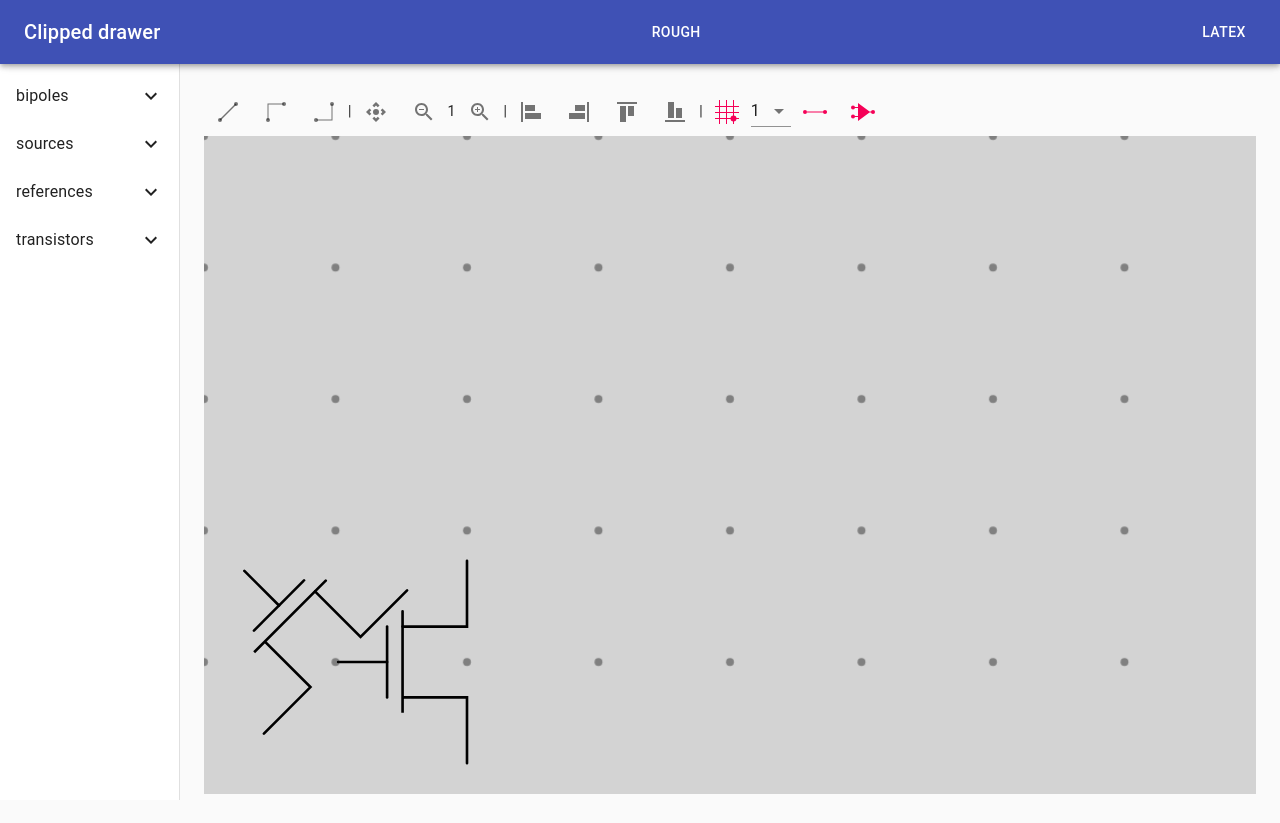
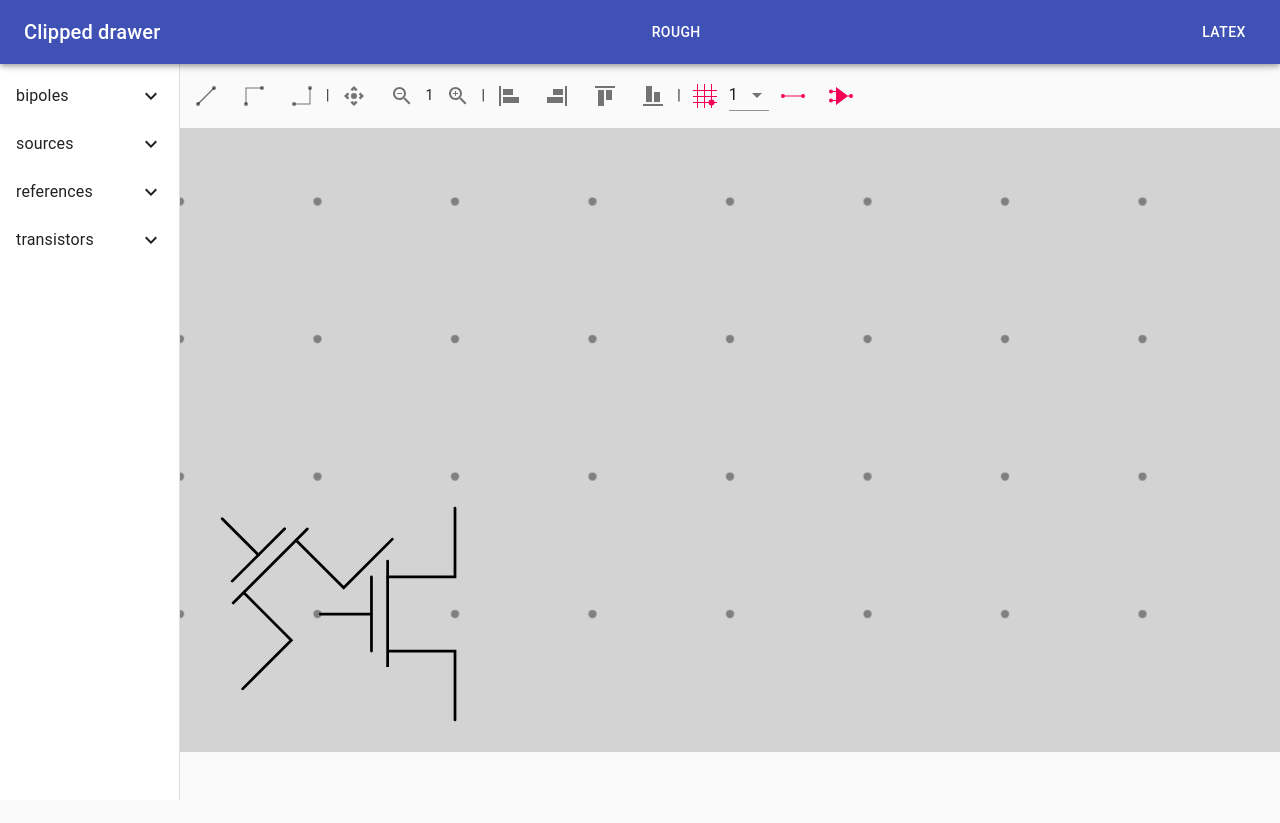
Before and after one commit to alexfauquette/physic-shem, a React (Create React App) app: page / in a window 1280 px wide. After the commit the page ends 800 px from the top, so only its background shows below. Built offline with nearby package versions, Linux system fonts and the light colour scheme.

Commit message:
update style of toolbar

```diff
--- a/src/App.js
+++ b/src/App.js
@@ -59,7 +59,7 @@ const useStyles = makeStyles((theme) => ({
   optionDrawerPaper: { width: optionDrawerWidth },
   content: {
     flexGrow: 1,
-    padding: theme.spacing(3),
+    padding: `${theme.spacing(8)} 0`,
   },
 }));
 
@@ -197,7 +197,6 @@ function App({
         <ElementOptions />
       </Drawer>
       <main className={classes.content}>
-        <Toolbar />
         <Container ref={svgRef} />
       </main>
 
--- a/src/container/toolbar.js
+++ b/src/container/toolbar.js
@@ -51,7 +51,14 @@ const ToolBar = ({
   updateMagnetOption,
 }) => {
   return (
-    <>
+    <div
+      style={{
+        position: "sticky",
+        top: "64px",
+        padding: "8px 2px",
+        backgroundColor: "#fafafa",
+      }}
+    >
       {/* TODO create a clean toolbar */}
       <IconButton
         onMouseDown={(event) => {
@@ -217,7 +224,7 @@ const ToolBar = ({
           <path d="m 22,11.5 v 1 L 18.5,12.5 7,21 7,17 H 2 V 16 H 7 L 7,8 H 2 v -1 L 7,7 7,3 18.5,11.5 Z" />
         </SvgIcon>
       </IconButton>
-    </>
+    </div>
   );
 };
 
```
